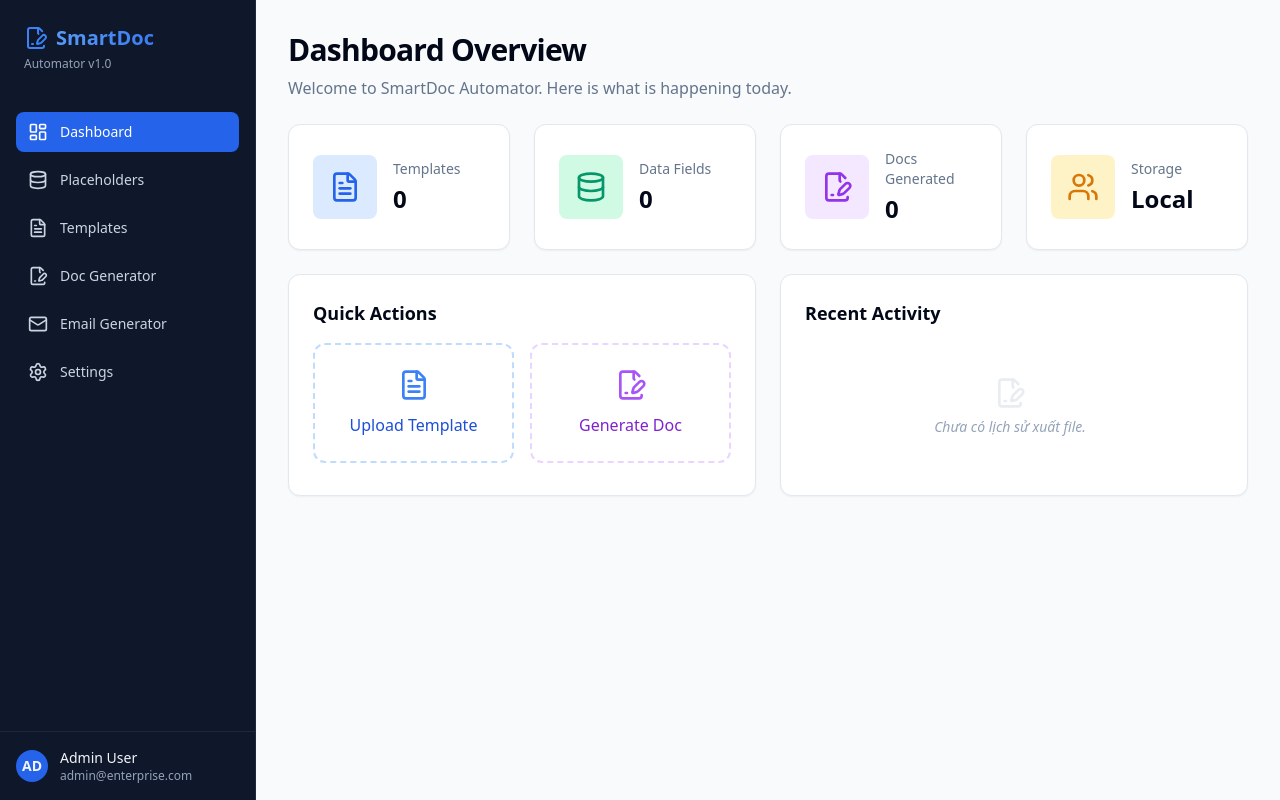
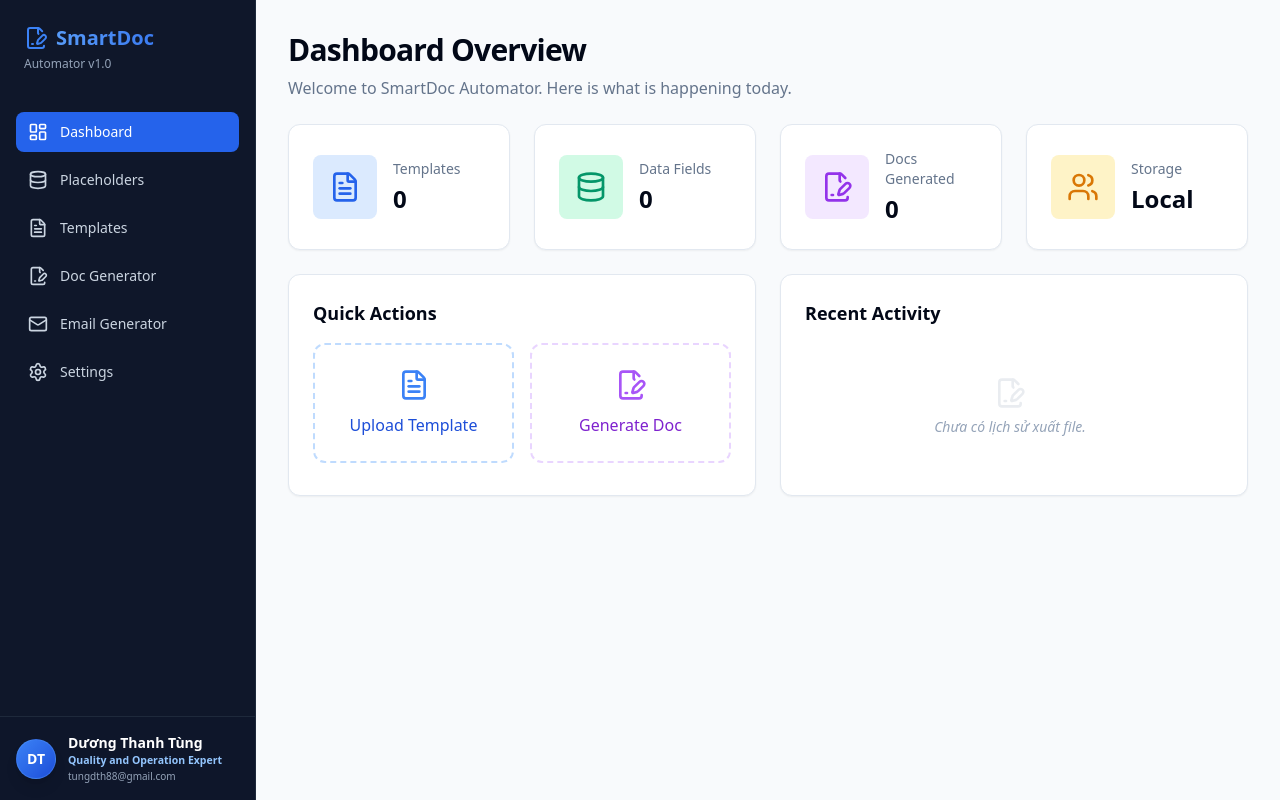
Before and after one commit to dttung1288/SmartDocAutomator, a React (Vite) app: page / in a window 1280 px wide. Built offline with nearby package versions, Linux system fonts and the light colour scheme.

Commit message:
Feat: Add personal profile and branding to sidebar

```diff
--- a/src/components/layout/Sidebar.jsx
+++ b/src/components/layout/Sidebar.jsx
@@ -42,14 +42,15 @@ export function Sidebar() {
                 ))}
             </nav>
 
-            <div className="p-4 border-t border-slate-800">
+            <div className="p-4 border-t border-slate-800 bg-slate-900/50">
                 <div className="flex items-center gap-3">
-                    <div className="w-8 h-8 rounded-full bg-blue-600 flex items-center justify-center font-bold text-sm">
-                        AD
+                    <div className="w-10 h-10 rounded-full bg-gradient-to-br from-blue-500 to-blue-700 flex-shrink-0 flex items-center justify-center font-bold text-sm text-white shadow-lg border border-blue-400 border-opacity-30">
+                        DT
                     </div>
-                    <div>
-                        <p className="text-sm font-medium">Admin User</p>
-                        <p className="text-xs text-slate-400">admin@enterprise.com</p>
+                    <div className="overflow-hidden">
+                        <p className="text-sm font-bold text-white truncate hover:text-blue-400 transition-colors cursor-default" title="Dương Thanh Tùng">Dương Thanh Tùng</p>
+                        <p className="text-[10.5px] text-blue-300 font-semibold truncate cursor-default" title="Quality and Operation Expert">Quality and Operation Expert</p>
+                        <p className="text-[10px] text-slate-400 truncate hover:text-slate-300 transition-colors cursor-pointer" title="tungdth88@gmail.com" onClick={() => window.location.href = 'mailto:tungdth88@gmail.com'}>tungdth88@gmail.com</p>
                     </div>
                 </div>
             </div>
```
